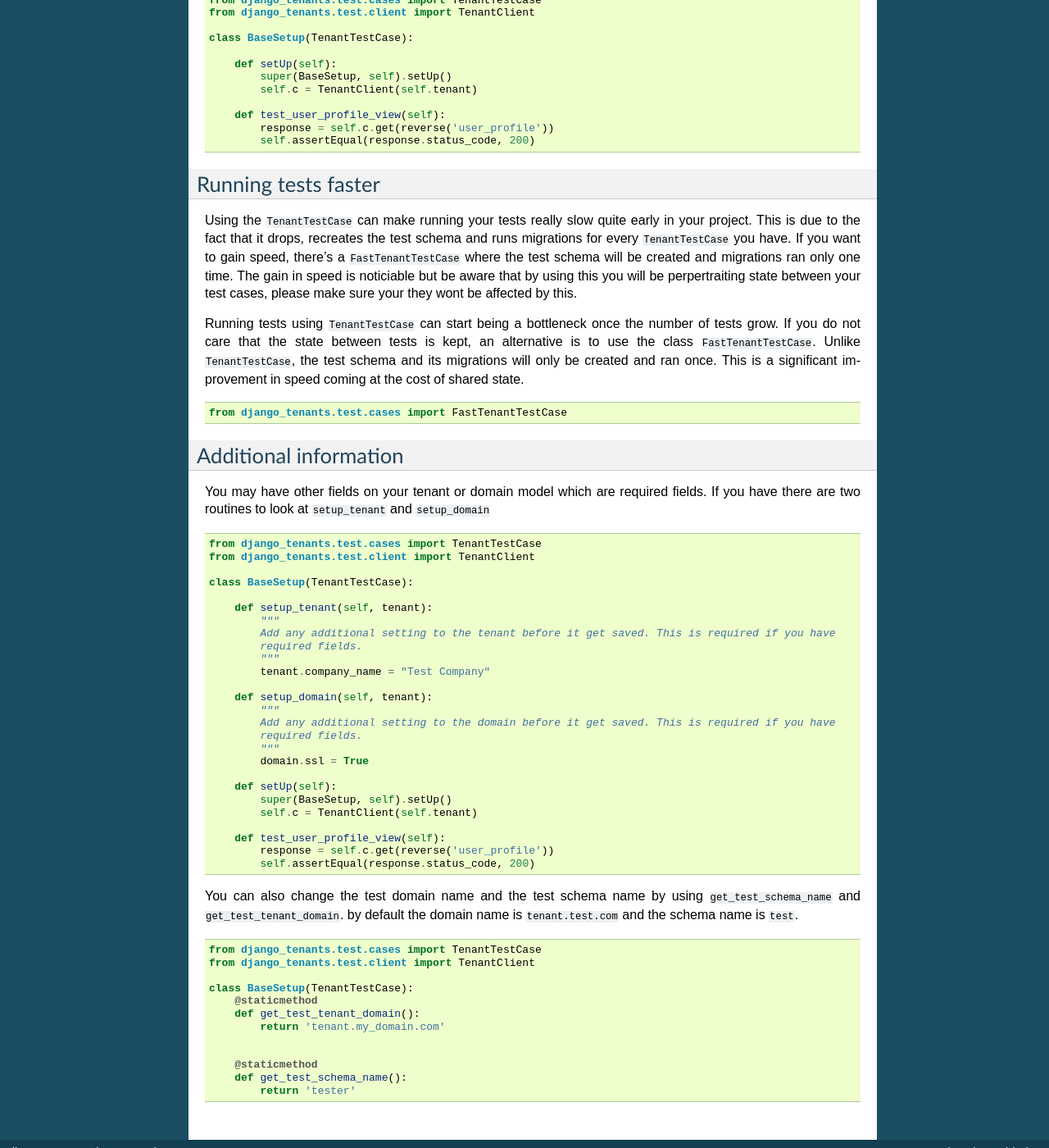
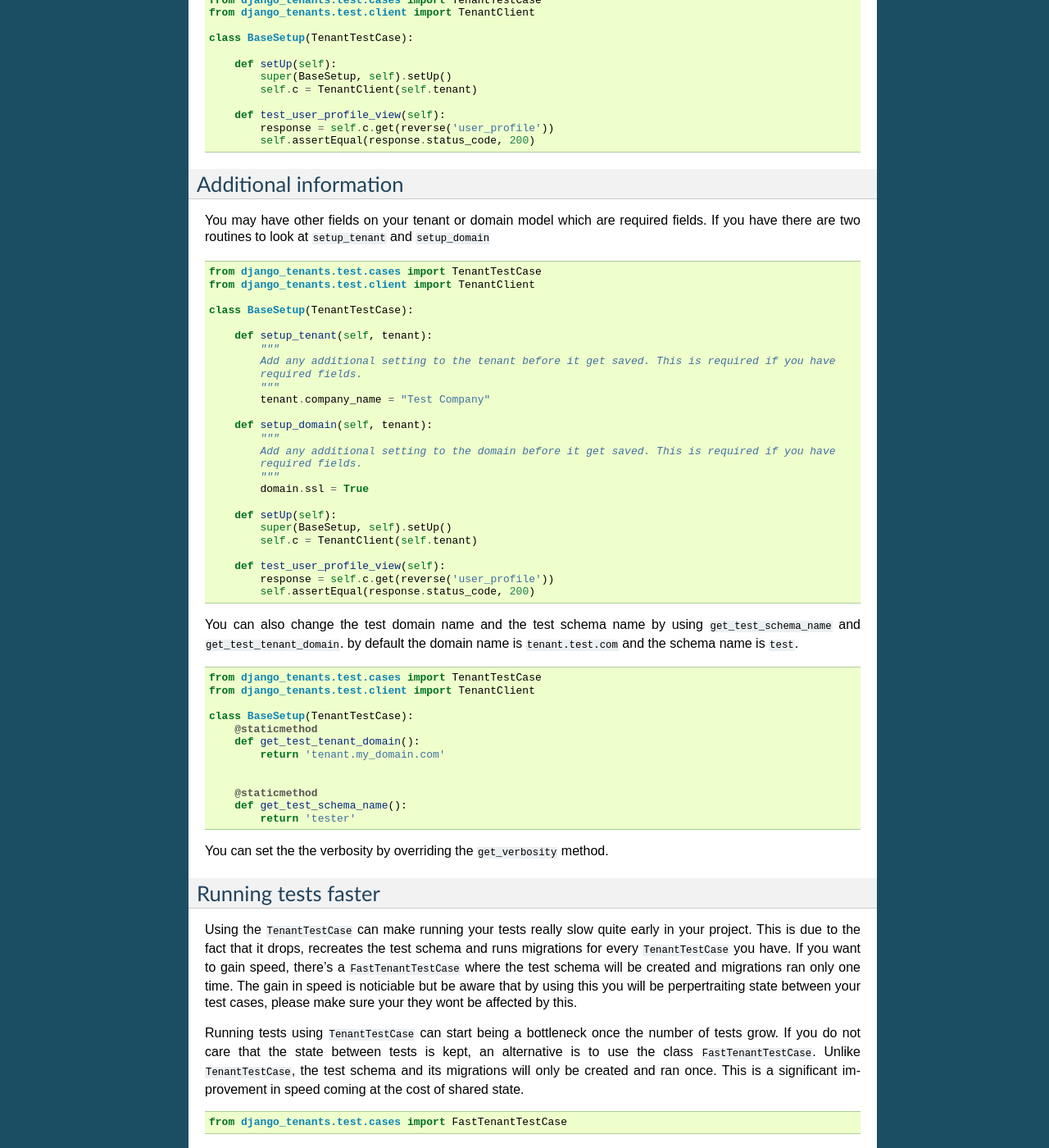
Before and after one commit to django-tenants/django-tenants, a Sphinx documentation site: the page built from docs/test.rst, in a window 1280 px wide and 1400 px high, scrolled down 529 px. Shown: the whole window at 82% size. Built offline with Sphinx 7.4.7, drawn with Linux system fonts in a browser that asks for light colours; the version number could not be read and is left out; some of the changed lines change nothing that is shown; some of the changed text lies outside the part shown.

Commit message:
Updated the docs

```diff
--- a/docs/test.rst
+++ b/docs/test.rst
@@ -33,18 +33,6 @@
         def test_user_profile_view(self):
             response = self.c.get(reverse('user_profile'))
             self.assertEqual(response.status_code, 200)
-
-
-
-Running tests faster
---------------------
-Using the ``TenantTestCase`` can make running your tests really slow quite early in your project. This is due to the fact that it drops, recreates the test schema and runs migrations for every ``TenantTestCase`` you have. If you want to gain speed, there's a ``FastTenantTestCase`` where the test schema will be created and migrations ran only one time. The gain in speed is noticiable but be aware that by using this you will be perpertraiting state between your test cases, please make sure your they wont be affected by this.
-
-Running tests using ``TenantTestCase`` can start being a bottleneck once the number of tests grow. If you do not care that the state between tests is kept, an alternative is to use the class ``FastTenantTestCase``. Unlike ``TenantTestCase``, the test schema and its migrations will only be created and ran once. This is a significant improvement in speed coming at the cost of shared state.
-
-.. code-block:: python
-
-    from django_tenants.test.cases import FastTenantTestCase
 
 
 Additional information
@@ -101,3 +89,45 @@
         @staticmethod
         def get_test_schema_name():
             return 'tester'
+
+
+You can set the the verbosity by overriding the ``get_verbosity`` method.
+
+
+Running tests faster
+--------------------
+Using the ``TenantTestCase`` can make running your tests really slow quite early in your project. This is due to the fact that it drops, recreates the test schema and runs migrations for every ``TenantTestCase`` you have. If you want to gain speed, there's a ``FastTenantTestCase`` where the test schema will be created and migrations ran only one time. The gain in speed is noticiable but be aware that by using this you will be perpertraiting state between your test cases, please make sure your they wont be affected by this.
+
+Running tests using ``TenantTestCase`` can start being a bottleneck once the number of tests grow. If you do not care that the state between tests is kept, an alternative is to use the class ``FastTenantTestCase``. Unlike ``TenantTestCase``, the test schema and its migrations will only be created and ran once. This is a significant improvement in speed coming at the cost of shared state.
+
+.. code-block:: python
+
+    from django_tenants.test.cases import FastTenantTestCase
+
+There are some extra method that you can use for FastTenantTestCase. They are.
+
+
+``flush_data`` default is True which means is will empty the table after each run. False will keep the data
+
+.. code-block:: python
+
+    class FastTenantTestCase(TenantTestCase):
+
+        @classmethod
+        def flush_data(cls):
+            return True
+
+
+``use_existing_tenant`` Gets run if the setup doesn't need to create a new database
+``use_new_tenant`` Get run is an new database is created
+
+.. code-block:: python
+
+    class FastTenantTestCase(TenantTestCase):
+        @classmethod
+        def use_existing_tenant(cls):
+            pass
+
+        @classmethod
+        def use_new_tenant(cls):
+            pass
```
